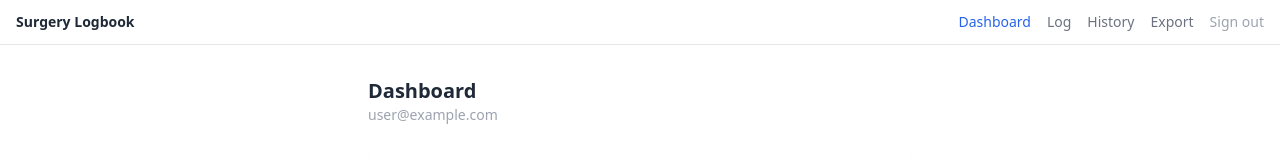
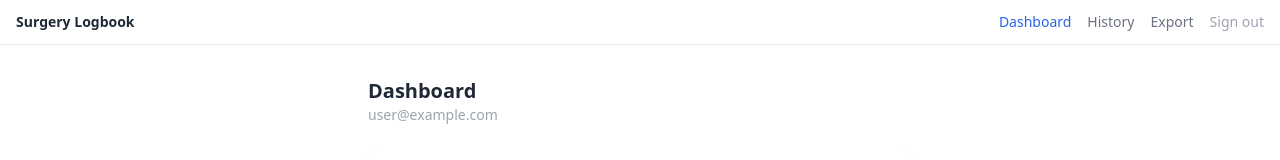
Before and after one commit to littlerock88/surgery-logbook, a React (Vite) app: page / in a window 1280 px wide. Shown: the top 160 px of the page. Built offline with nearby package versions, Linux system fonts and the light colour scheme; no server answers; the database is empty; sample sign-in values are in the browser's storage.

Commit message:
remove log from navbar

```diff
--- a/src/components/Navbar.jsx
+++ b/src/components/Navbar.jsx
@@ -4,7 +4,6 @@ import { auth } from '../lib/firebase'
 
 const studentLinks = [
   { to: '/',        label: 'Dashboard' },
-  { to: '/log',     label: 'Log'       },
   { to: '/history', label: 'History'   },
   { to: '/export',  label: 'Export'    },
 ]
```
